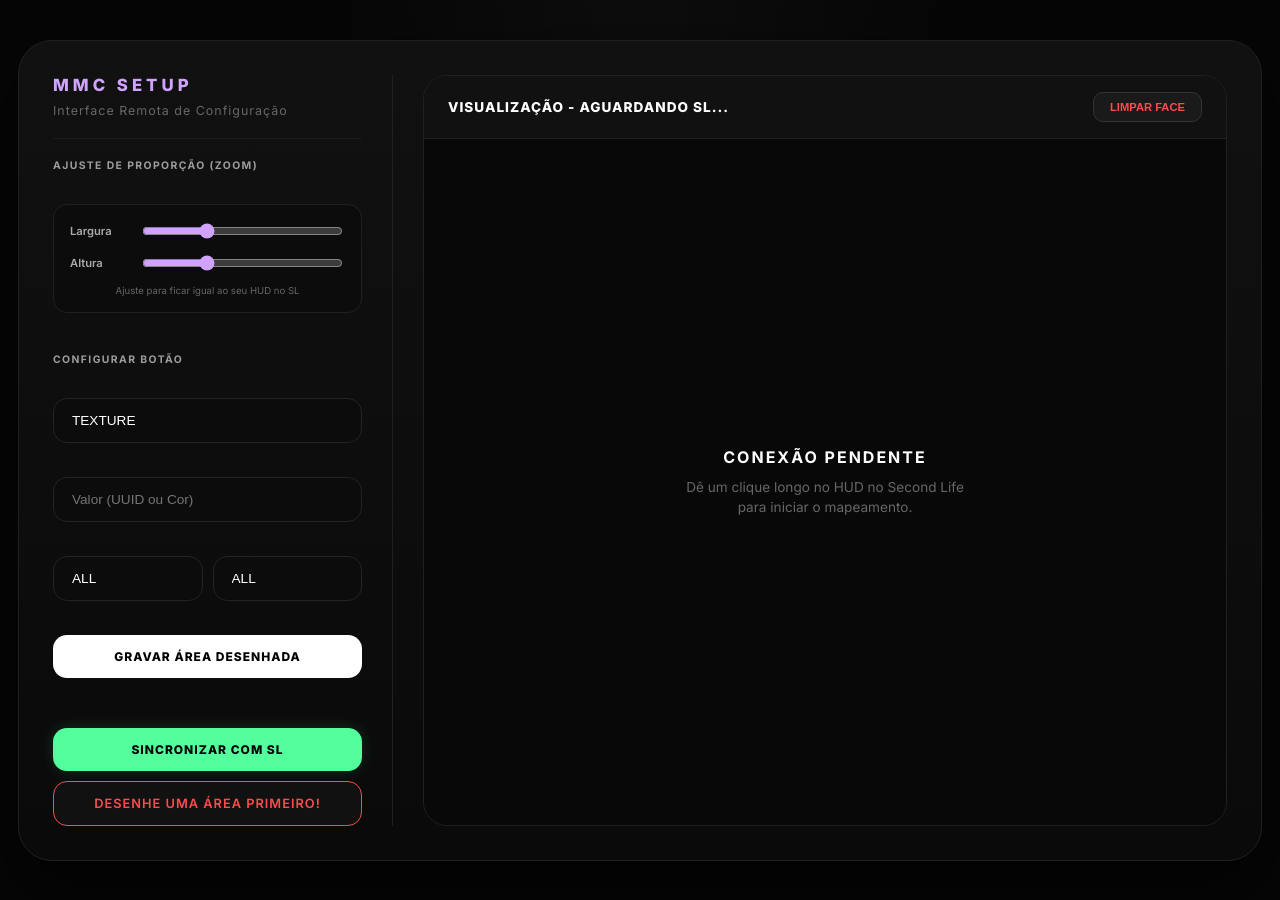
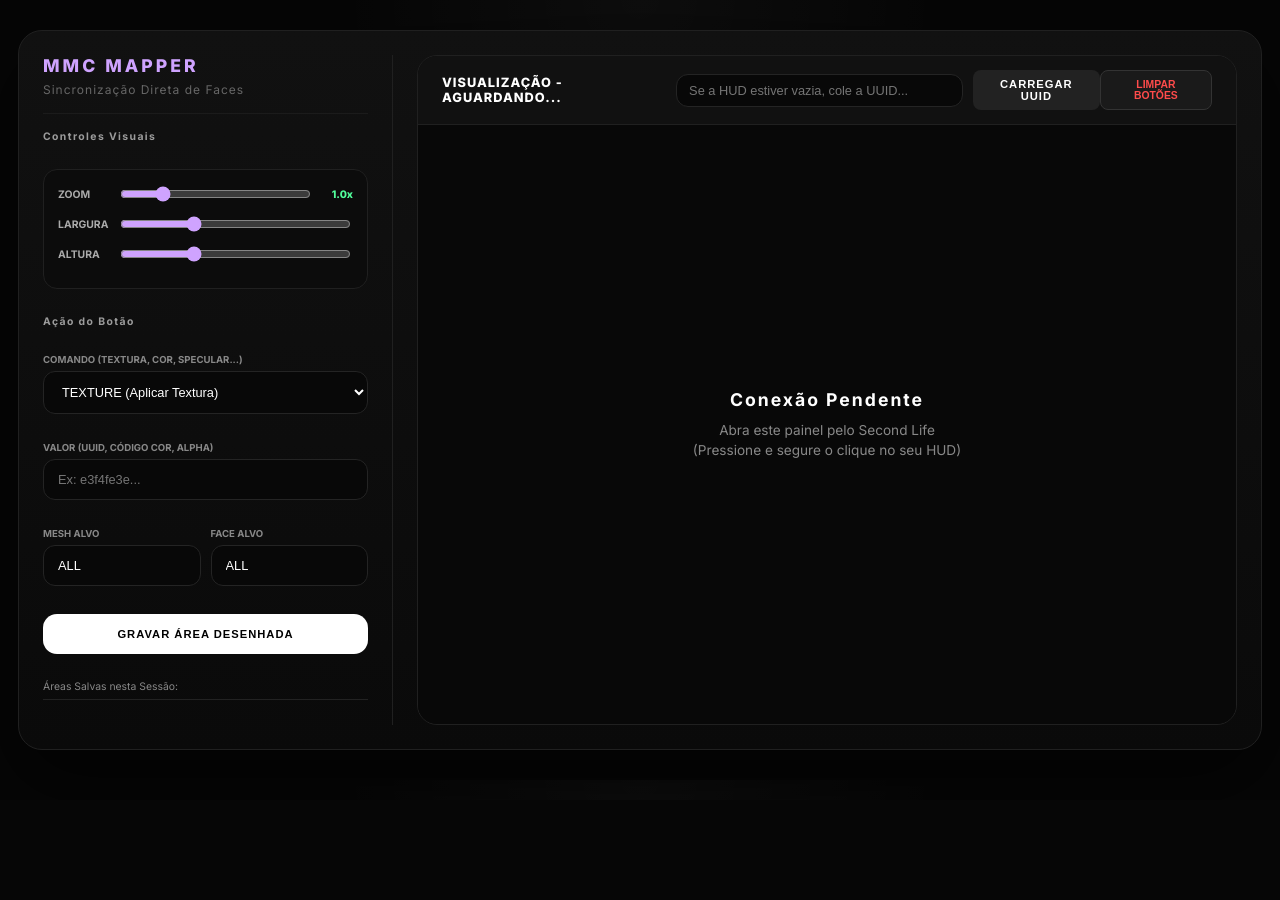
Before and after one commit to MMCSL/Hud, a plain HTML site: page index.html in a window 1280 px wide. Both pictures are taken after a click on the button "GRAVAR ÁREA DESENHADA". After the commit the page ends 800 px from the top, so only its background shows below. Drawn offline with Linux system fonts and the light colour scheme.

Commit message:
Revise styles and update button texts in index.html
Refactor styles and update button labels for improved UI.

```diff
--- a/index.html
+++ b/index.html
@@ -11,119 +11,114 @@
 
 <style>
 :root{
-    --bg:#050505;
-    --panel:#101010;
-    --line:#202020;
-    --text:#f3f3f3;
-    --dim:#666;
-    --green:#52ff9c;
-    --danger:#ff4b4b;
-    --accent-purple:#cfa3ff;
+    --bg:#050505; --panel:#101010; --line:#202020; --text:#f3f3f3;
+    --dim:#666; --green:#52ff9c; --danger:#ff4b4b; --accent-purple:#cfa3ff;
     --transition:all .22s ease;
 }
 
 *{ box-sizing:border-box; }
 
 body{
-    margin:0; padding:40px 18px;
+    margin:0; padding:30px 18px;
     background: radial-gradient(circle at top, rgba(255,255,255,.03), transparent 30%), #060606;
-    font-family:'Inter',sans-serif; color:var(--text);
-    display:flex; justify-content:center; min-height:100vh;
+    font-family:'Inter',sans-serif; color:var(--text); display:flex; justify-content:center;
     -webkit-font-smoothing:antialiased;
 }
 
 .container{
-    width:100%; max-width:1400px; min-height: 85vh;
-    background:linear-gradient(180deg,#111111,#0a0a0a);
-    border:1px solid var(--line); border-radius:34px; padding:34px;
-    box-shadow:0 30px 80px rgba(0,0,0,.65);
-    display: flex; gap: 30px; align-items: stretch;
+    width:100%; max-width:1450px; height: 90vh;
+    background:linear-gradient(180deg,#111111,#0a0a0a); border:1px solid var(--line);
+    border-radius:24px; padding:24px; box-shadow:0 30px 80px rgba(0,0,0,.65);
+    display: flex; gap: 24px;
 }
 
-/* LEFT PANEL (CONTROLS) */
+/* ================= LEFT PANEL ================= */
 .controls-panel {
-    width: 340px; flex-shrink: 0;
-    display: flex; flex-direction: column; gap: 20px;
-    border-right: 1px solid var(--line); padding-right: 30px;
+    width: 350px; flex-shrink: 0; display: flex; flex-direction: column; gap: 16px;
+    border-right: 1px solid var(--line); padding-right: 24px; overflow-y: auto;
 }
+.controls-panel::-webkit-scrollbar { width: 6px; }
+.controls-panel::-webkit-scrollbar-thumb { background: #2a2a2a; border-radius: 4px; }
 
-header { padding-bottom: 20px; border-bottom: 1px solid #1b1b1b; }
-h1 { margin: 0 0 8px 0; font-size: 1.05rem; letter-spacing: 4px; font-weight: 800; text-transform: uppercase; color: var(--accent-purple); }
-.subtitle { color: var(--dim); font-size: .78rem; letter-spacing: 1px; }
+header { padding-bottom: 16px; border-bottom: 1px solid #1b1b1b; }
+h1 { margin: 0 0 6px 0; font-size: 1.1rem; letter-spacing: 3px; font-weight: 800; color: var(--accent-purple); }
+.subtitle { color: var(--dim); font-size: .75rem; letter-spacing: 1px; }
 
-.section-title { font-size: .65rem; letter-spacing: 1.4px; font-weight: 700; text-transform: uppercase; color: #9c9c9c; margin-bottom: 12px; }
-.input-group { margin-bottom: 14px; }
+.section-title { font-size: .65rem; letter-spacing: 1.4px; font-weight: 700; color: #9c9c9c; margin-bottom: 10px; }
+
+/* Controles de Proporção e Zoom */
+.control-box { background: #0c0c0c; border: 1px solid #202020; border-radius: 14px; padding: 14px; margin-bottom: 10px; }
+.slider-group { display: flex; align-items: center; gap: 10px; margin-bottom: 10px; }
+.slider-group label { width: 50px; font-size: .65rem; font-weight: 700; color: #aaa; text-transform: uppercase; }
+input[type="range"] { flex: 1; accent-color: var(--accent-purple); cursor: pointer; }
+.zoom-val { font-size: .65rem; color: var(--green); font-weight: 800; width: 30px; text-align: right; }
+
+/* Inputs do Botão */
+.input-group { margin-bottom: 12px; }
+.input-label { display: block; font-size: .6rem; color: #888; font-weight: 700; margin-bottom: 6px; text-transform: uppercase; }
 .search-input {
-    width: 100%; background: #0c0c0c; border: 1px solid #242424; color: #fff;
-    padding: 14px 18px; border-radius: 14px; outline: none; font-size: .85rem; transition: var(--transition);
+    width: 100%; background: #080808; border: 1px solid #242424; color: #fff;
+    padding: 12px 14px; border-radius: 12px; outline: none; font-size: .8rem; transition: var(--transition);
 }
-.search-input:focus { border-color: var(--accent-purple); box-shadow: 0 0 10px rgba(207, 163, 255, 0.1); }
-select.search-input { appearance: none; cursor: pointer; }
-
-/* SLIDERS FOR ASPECT RATIO */
-.slider-container { display: flex; align-items: center; gap: 10px; margin-bottom: 12px; }
-.slider-container label { width: 60px; font-size: .7rem; font-weight: 600; color: #aaa; }
-input[type="range"] { flex: 1; accent-color: var(--accent-purple); }
+.search-input:focus { border-color: var(--accent-purple); }
 
 .btn {
-    border: none; padding: 14px 18px; border-radius: 14px; cursor: pointer; font-size: .75rem;
-    font-weight: 800; text-transform: uppercase; letter-spacing: 1px; transition: var(--transition);
-    width: 100%; font-family: 'Inter', sans-serif;
+    border: none; padding: 14px 18px; border-radius: 14px; cursor: pointer; font-size: .7rem;
+    font-weight: 800; letter-spacing: 1px; transition: var(--transition); width: 100%;
 }
 .btn-white { background: #fff; color: #000; }
-.btn-white:hover { transform: translateY(-2px); box-shadow: 0 10px 25px rgba(255,255,255,0.2); }
-.btn-sync { background: var(--green); color: #000; margin-top: auto; box-shadow: 0 0 15px rgba(82,255,156,0.15); }
+.btn-white:hover { transform: translateY(-2px); box-shadow: 0 8px 20px rgba(255,255,255,0.15); }
+.btn-sync { background: var(--green); color: #000; box-shadow: 0 0 15px rgba(82,255,156,0.15); }
 .btn-sync:hover { transform: translateY(-2px); box-shadow: 0 0 25px rgba(82,255,156,0.4); }
 
+.saved-list-title { font-size: .65rem; color: #888; border-bottom: 1px solid #222; padding-bottom: 6px; margin-top: 10px; }
+.saved-list { list-style: none; padding: 0; margin: 0; font-size: .65rem; color: #aaa; max-height: 100px; overflow-y: auto; }
+.saved-list li { background: #111; padding: 6px 10px; border-radius: 6px; margin-top: 6px; word-break: break-all; }
+
 .toast {
-    background: #111; border: 1px solid #2a2a2a; color: #fff;
-    padding: 14px 18px; border-radius: 14px; font-weight: 600; font-size: 0.8rem;
-    text-transform: uppercase; letter-spacing: 1px; text-align: center; margin-top: 10px;
-    opacity: 0; transition: var(--transition);
+    background: #111; border: 1px solid #2a2a2a; color: #fff; padding: 12px; border-radius: 12px;
+    font-weight: 700; font-size: 0.75rem; text-align: center; margin-top: 16px; opacity: 0; transition: var(--transition);
 }
 .toast.show { opacity: 1; }
 
-/* RIGHT PANEL (CANVAS) */
+/* ================= RIGHT PANEL ================= */
 .canvas-panel {
     flex: 1; display: flex; flex-direction: column;
-    background: #0c0c0c; border: 1px solid #202020; border-radius: 24px;
-    overflow: hidden; position: relative;
+    background: #0c0c0c; border: 1px solid #202020; border-radius: 20px; overflow: hidden;
 }
 
 .canvas-header {
-    padding: 16px 24px; background: #111; border-bottom: 1px solid #202020;
+    padding: 14px 24px; background: #111; border-bottom: 1px solid #202020;
     display: flex; justify-content: space-between; align-items: center; z-index: 10;
 }
-.canvas-title { font-size: .85rem; font-weight: 800; letter-spacing: 1px; color: #fff; text-transform: uppercase; }
-.btn-clear { background: #1a1a1a; border: 1px solid #333; color: var(--danger); padding: 8px 16px; border-radius: 10px; cursor: pointer; font-size: .7rem; font-weight: 700; transition: var(--transition); }
+.canvas-title { font-size: .8rem; font-weight: 800; letter-spacing: 1px; color: #fff; }
+.btn-clear { background: #1a1a1a; border: 1px solid #333; color: var(--danger); padding: 8px 14px; border-radius: 8px; cursor: pointer; font-size: .65rem; font-weight: 700; }
 .btn-clear:hover { background: var(--danger); color: #fff; border-color: var(--danger); }
 
-/* The viewport handles scrolling for zoomed images */
+.fallback-box { display: flex; gap: 10px; align-items: center; }
+.fallback-box input { width: 300px; }
+.fallback-box button { width: auto; background: #222; color: #fff; padding: 12px 18px; border-radius: 12px; }
+
+/* Área com SCROLL para o Zoom funcionar sem quebrar a tela */
 .canvas-viewport {
     flex: 1; overflow: auto; background: #080808; position: relative;
     display: flex; justify-content: center; align-items: center; padding: 40px;
 }
 
-/* The wrapper changes size via sliders to stretch/squish the image properly */
+/* O wrapper que deforma e dá zoom na imagem */
 #imageWrapper {
     position: relative; width: 600px; height: 600px;
     background: #111; box-shadow: 0 20px 50px rgba(0,0,0,0.8);
-    transition: width 0.1s, height 0.1s;
+    transform-origin: center center; transition: width 0.1s, height 0.1s;
 }
+#hudImage { width: 100%; height: 100%; display: block; pointer-events: none; }
 
-#hudImage { width: 100%; height: 100%; object-fit: fill; display: block; pointer-events: none; }
+.selection-box { position: absolute; border: 2px dashed var(--green); background: rgba(82, 255, 156, 0.2); pointer-events: none; display: none; z-index: 10; }
+.saved-box { position: absolute; border: 2px solid var(--accent-purple); background: rgba(207, 163, 255, 0.25); pointer-events: none; z-index: 5; }
 
-.selection-box { position: absolute; border: 2px dashed var(--green); background: rgba(82, 255, 156, 0.1); pointer-events: none; display: none; z-index: 10; }
-.saved-box { position: absolute; border: 2px solid var(--accent-purple); background: rgba(207, 163, 255, 0.15); pointer-events: none; z-index: 5; }
-
-.empty-watermark { position: absolute; top: 50%; left: 50%; transform: translate(-50%, -50%); text-align: center; }
-.empty-watermark-title { font-size: 1rem; font-weight: 700; letter-spacing: 2px; color: #fff; text-transform: uppercase; margin-bottom: 10px; }
-.empty-watermark-sub { color: #666; font-size: 0.85rem; line-height: 1.5; }
-
-@media (max-width: 900px) {
-    .container { flex-direction: column; }
-    .controls-panel { width: 100%; border-right: none; border-bottom: 1px solid var(--line); padding-right: 0; padding-bottom: 30px; }
-}
+.empty-state { position: absolute; top: 50%; left: 50%; transform: translate(-50%, -50%); text-align: center; color: #fff; }
+.empty-state h2 { margin: 0 0 10px 0; font-size: 1.1rem; letter-spacing: 2px; }
+.empty-state p { margin: 0; color: #888; font-size: .85rem; line-height: 1.5; }
 </style>
 </head>
 <body>
@@ -132,65 +127,80 @@ input[type="range"] { flex: 1; accent-color: var(--accent-purple); }
 
     <div class="controls-panel">
         <header>
-            <h1>MMC SETUP</h1>
-            <div class="subtitle">Interface Remota de Configuração</div>
+            <h1>MMC MAPPER</h1>
+            <div class="subtitle">Sincronização Direta de Faces</div>
         </header>
 
-        <div class="section-title">Ajuste de Proporção (Zoom)</div>
-        <div style="background: #0c0c0c; border: 1px solid #202020; border-radius: 14px; padding: 16px; margin-bottom: 20px;">
-            <div class="slider-container">
+        <div class="section-title">Controles Visuais</div>
+        <div class="control-box">
+            <div class="slider-group">
+                <label>Zoom</label>
+                <input type="range" id="zoomSlider" min="0.5" max="3" step="0.1" value="1">
+                <div class="zoom-val" id="zoomLabel">1.0x</div>
+            </div>
+            <div class="slider-group">
                 <label>Largura</label>
-                <input type="range" id="widthSlider" min="200" max="1500" value="600">
+                <input type="range" id="stretchX" min="200" max="1500" value="600">
             </div>
-            <div class="slider-container">
+            <div class="slider-group">
                 <label>Altura</label>
-                <input type="range" id="heightSlider" min="200" max="1500" value="600">
+                <input type="range" id="stretchY" min="200" max="1500" value="600">
             </div>
-            <div style="font-size: 0.6rem; color: #666; text-align: center; margin-top: 10px;">Ajuste para ficar igual ao seu HUD no SL</div>
         </div>
 
-        <div class="section-title">Configurar Botão</div>
+        <div class="section-title">Ação do Botão</div>
         <div class="input-group">
+            <span class="input-label">Comando (Textura, Cor, Specular...)</span>
             <select id="cmdSelect" class="search-input">
-                <option value="TEXTURE">TEXTURE</option>
-                <option value="COLOR">COLOR</option>
-                <option value="ALPHA">ALPHA</option>
-                <option value="MAT_NORMAL">MAT_NORMAL</option>
-                <option value="MAT_SPECULAR">MAT_SPECULAR</option>
+                <option value="TEXTURE">TEXTURE (Aplicar Textura)</option>
+                <option value="COLOR">COLOR (Aplicar Cor Tint)</option>
+                <option value="ALPHA">ALPHA (Transparência)</option>
+                <option value="MAT_NORMAL">MAT_NORMAL (Bump)</option>
+                <option value="MAT_SPECULAR">MAT_SPECULAR (Shininess)</option>
             </select>
         </div>
 
         <div class="input-group">
-            <input type="text" id="valInput" class="search-input" placeholder="Valor (UUID ou Cor)" autocomplete="off">
+            <span class="input-label">Valor (UUID, Código Cor, Alpha)</span>
+            <input type="text" id="valInput" class="search-input" placeholder="Ex: e3f4fe3e..." autocomplete="off">
         </div>
 
         <div style="display: flex; gap: 10px;">
             <div class="input-group" style="flex: 1;">
-                <input type="text" id="meshInput" class="search-input" value="ALL" placeholder="Target Mesh">
+                <span class="input-label">Mesh Alvo</span>
+                <input type="text" id="meshInput" class="search-input" value="ALL" placeholder="Nome do Prim">
             </div>
             <div class="input-group" style="flex: 1;">
-                <input type="text" id="faceInput" class="search-input" value="ALL" placeholder="Target Face">
+                <span class="input-label">Face Alvo</span>
+                <input type="text" id="faceInput" class="search-input" value="ALL" placeholder="Número/ALL">
             </div>
         </div>
 
-        <button id="addBtn" class="btn btn-white">Gravar Área Desenhada</button>
+        <button id="addBtn" class="btn btn-white">GRAVAR ÁREA DESENHADA</button>
 
-        <div style="margin-top: auto; padding-top: 30px;">
+        <div class="saved-list-title">Áreas Salvas nesta Sessão:</div>
+        <ul class="saved-list" id="mappedList"></ul>
+
+        <div style="margin-top: auto; padding-top: 20px;">
             <button id="btnSync" class="btn btn-sync">SINCRONIZAR COM SL</button>
-            <div id="toast" class="toast">Aguardando...</div>
+            <div id="toast" class="toast">Pronto para Mapear.</div>
         </div>
     </div>
 
     <div class="canvas-panel">
         <div class="canvas-header">
-            <div class="canvas-title" id="canvasTitle">VISUALIZAÇÃO - AGUARDANDO SL...</div>
-            <button class="btn-clear" onclick="clearCurrentFace()">LIMPAR FACE</button>
+            <div class="canvas-title" id="canvasTitle">VISUALIZAÇÃO - AGUARDANDO...</div>
+            <div class="fallback-box">
+                <input type="text" id="manualUuidInput" class="search-input" style="padding: 8px 12px;" placeholder="Se a HUD estiver vazia, cole a UUID..." autocomplete="off">
+                <button class="btn btn-white" style="padding: 8px 12px; border-radius: 8px; width: auto;" onclick="forceLoadTexture()">CARREGAR UUID</button>
+            </div>
+            <button class="btn-clear" onclick="clearCurrentFace()">LIMPAR BOTÕES</button>
         </div>
 
         <div class="canvas-viewport" id="viewport">
-            <div id="emptyState" class="empty-watermark">
-                <div class="empty-watermark-title">Conexão Pendente</div>
-                <div class="empty-watermark-sub">Dê um clique longo no HUD no Second Life<br>para iniciar o mapeamento.</div>
+            <div id="emptyState" class="empty-state">
+                <h2>Conexão Pendente</h2>
+                <p>Abra este painel pelo Second Life<br>(Pressione e segure o clique no seu HUD)</p>
             </div>
 
             <div id="imageWrapper" style="display: none;">
@@ -204,13 +214,13 @@ input[type="range"] { flex: 1; accent-color: var(--accent-purple); }
 </div>
 
 <script>
-    // Parâmetros da URL (O script novo do HUD envia apenas 1 face agora)
     const urlParams = new URLSearchParams(window.location.search);
     const apiUrl = urlParams.get('api');
     const currentFace = urlParams.get('face');
     const textureUuid = urlParams.get('tex');
 
     let buttonsData = [];
+    let currentScale = 1.0;
 
     const imageWrapper = document.getElementById('imageWrapper');
     const hudImage = document.getElementById('hudImage');
@@ -218,24 +228,23 @@ input[type="range"] { flex: 1; accent-color: var(--accent-purple); }
     const selectionBox = document.getElementById('selectionBox');
     const savedBoxesContainer = document.getElementById('savedBoxes');
     const canvasTitle = document.getElementById('canvasTitle');
+    const mappedList = document.getElementById('mappedList');
 
-    // Sliders de redimensionamento (Para desamassar texturas)
-    const widthSlider = document.getElementById('widthSlider');
-    const heightSlider = document.getElementById('heightSlider');
+    const stretchX = document.getElementById('stretchX');
+    const stretchY = document.getElementById('stretchY');
+    const zoomSlider = document.getElementById('zoomSlider');
+    const zoomLabel = document.getElementById('zoomLabel');
 
-    widthSlider.addEventListener('input', (e) => { imageWrapper.style.width = e.target.value + 'px'; });
-    heightSlider.addEventListener('input', (e) => { imageWrapper.style.height = e.target.value + 'px'; });
+    // Inicialização Visual
+    if (apiUrl && currentFace) {
+        canvasTitle.innerText = "Mapeando FACE: " + currentFace;
 
-    // Inicialização da Imagem
-    if (apiUrl && currentFace) {
-        canvasTitle.innerText = "VISUALIZAÇÃO - FACE " + currentFace;
-
-        if (textureUuid && textureUuid !== "00000000-0000-0000-0000-000000000000") {
+        if (textureUuid && textureUuid !== "00000000-0000-0000-0000-000000000000" && textureUuid !== "NULL_KEY") {
             hudImage.src = `https://secondlife.com/app/image/${textureUuid}/2`;
             imageWrapper.style.display = 'block';
             emptyState.style.display = 'none';
         } else {
-            emptyState.innerHTML = `<div class="empty-watermark-title">Face sem textura</div><div class="empty-watermark-sub">Aplique uma textura no SL antes de mapear.</div>`;
+            emptyState.innerHTML = `<h2>Face Sem Textura Detectada</h2><p>A textura do HUD no SL está oculta por permissões.<br>Cole a UUID exata da textura acima para forçar a visualização.</p>`;
         }
     }
 
@@ -245,23 +254,44 @@ input[type="range"] { flex: 1; accent-color: var(--accent-purple); }
         toast.style.borderColor = isError ? "var(--danger)" : "#2a2a2a";
         toast.style.color = isError ? "var(--danger)" : "#fff";
         toast.classList.add('show');
-        setTimeout(() => toast.classList.remove('show'), 3000);
+        setTimeout(() => toast.classList.remove('show'), 3500);
+    }
+
+    // Controle de Dimensões e Zoom Matemático
+    stretchX.addEventListener('input', (e) => { imageWrapper.style.width = e.target.value + 'px'; });
+    stretchY.addEventListener('input', (e) => { imageWrapper.style.height = e.target.value + 'px'; });
+    zoomSlider.addEventListener('input', (e) => {
+        currentScale = parseFloat(e.target.value);
+        imageWrapper.style.transform = `scale(${currentScale})`;
+        zoomLabel.innerText = currentScale.toFixed(1) + 'x';
+    });
+
+    function forceLoadTexture() {
+        const manualUuid = document.getElementById('manualUuidInput').value.trim();
+        if(manualUuid) {
+            hudImage.src = `https://secondlife.com/app/image/${manualUuid}/2`;
+            imageWrapper.style.display = 'block';
+            emptyState.style.display = 'none';
+        }
     }
 
     function clearCurrentFace() {
         buttonsData = [];
         renderSavedBoxes();
+        showToast("Lista de botões limpa.");
     }
 
-    // Desenho das Caixas
+    // Desenho de Precisão (Ajustado para Escala do Zoom)
     let isDrawing = false;
     let startX, startY, currentX, currentY;
     let currentUV = null;
 
     imageWrapper.addEventListener('mousedown', (e) => {
         const rect = imageWrapper.getBoundingClientRect();
-        startX = e.clientX - rect.left;
-        startY = e.clientY - rect.top;
+        // A matemática divide o clique pelo Zoom atual para casar perfeitamente
+        startX = (e.clientX - rect.left) / currentScale;
+        startY = (e.clientY - rect.top) / currentScale;
+
         isDrawing = true;
         selectionBox.style.display = 'block';
         updateBox(selectionBox, startX, startY, startX, startY);
@@ -270,9 +300,12 @@ input[type="range"] { flex: 1; accent-color: var(--accent-purple); }
     window.addEventListener('mousemove', (e) => {
         if (!isDrawing) return;
         const rect = imageWrapper.getBoundingClientRect();
-        // Limita o desenho aos limites do wrapper
-        currentX = Math.max(0, Math.min(e.clientX - rect.left, rect.width));
-        currentY = Math.max(0, Math.min(e.clientY - rect.top, rect.height));
+        // Limitadores de borda para não desenhar fora da caixa
+        let ex = Math.max(0, Math.min(e.clientX - rect.left, rect.width));
+        let ey = Math.max(0, Math.min(e.clientY - rect.top, rect.height));
+
+        currentX = ex / currentScale;
+        currentY = ey / currentScale;
         updateBox(selectionBox, startX, startY, currentX, currentY);
     });
 
@@ -280,13 +313,12 @@ input[type="range"] { flex: 1; accent-color: var(--accent-purple); }
         if (!isDrawing) return;
         isDrawing = false;
 
-        // A matemática é à prova de falhas: Baseada no tamanho atual do HTML wrapper!
-        const width = imageWrapper.clientWidth;
-        const height = imageWrapper.clientHeight;
+        const width = imageWrapper.offsetWidth; // Pega o tamanho real (sem o zoom aplicado)
+        const height = imageWrapper.offsetHeight;
 
         const uMin = (Math.min(startX, currentX) / width).toFixed(3);
         const uMax = (Math.max(startX, currentX) / width).toFixed(3);
-        const vMin = (1.0 - (Math.max(startY, currentY) / height)).toFixed(3); // SL Eixo Y Invertido
+        const vMin = (1.0 - (Math.max(startY, currentY) / height)).toFixed(3); // SL Invertido
         const vMax = (1.0 - (Math.min(startY, currentY) / height)).toFixed(3);
 
         currentUV = { uMin, uMax, vMin, vMax, startX, startY, currentX, currentY };
@@ -300,17 +332,16 @@ input[type="range"] { flex: 1; accent-color: var(--accent-purple); }
     }
 
     document.getElementById('addBtn').addEventListener('click', () => {
-        if (!currentUV) return showToast("Desenhe uma área primeiro!", true);
+        if (!currentUV) return showToast("Desenhe uma área na imagem primeiro!", true);
 
         const cmd = document.getElementById('cmdSelect').value;
         const val = document.getElementById('valInput').value || "NULL";
         const mesh = document.getElementById('meshInput').value || "ALL";
         const targetFace = document.getElementById('faceInput').value || "ALL";
 
-        buttonsData.push({
-            uv: currentUV,
-            payload: `${cmd}|${val}|${mesh}|${targetFace}`
-        });
+        const payload = `${cmd}|${val}|${mesh}|${targetFace}`;
+
+        buttonsData.push({ uv: currentUV, payload: payload });
 
         selectionBox.style.display = 'none';
         currentUV = null;
@@ -319,32 +350,42 @@ input[type="range"] { flex: 1; accent-color: var(--accent-purple); }
 
     function renderSavedBoxes() {
         savedBoxesContainer.innerHTML = '';
-        buttonsData.forEach(btn => {
+        mappedList.innerHTML = '';
+
+        buttonsData.forEach((btn, idx) => {
             const box = document.createElement('div');
             box.className = 'saved-box';
             updateBox(box, btn.uv.startX, btn.uv.startY, btn.uv.currentX, btn.uv.currentY);
             savedBoxesContainer.appendChild(box);
+
+            mappedList.innerHTML += `<li>[${idx + 1}] ${btn.payload}</li>`;
         });
     }
 
-    // Sincronização
+    // Sincronização Segura via POST Text/Plain
     document.getElementById('btnSync').addEventListener('click', () => {
-        if (!apiUrl || !currentFace) return showToast("API não conectada.", true);
+        if (!apiUrl || !currentFace) return showToast("Falta conexão com o HUD do Second Life.", true);
+        if (buttonsData.length === 0) return showToast("Adicione pelo menos um botão.", true);
 
-        showToast("Enviando para o SL...");
+        showToast("Enviando pacote para o SL...");
 
-        // O Payload agora envia um "Cabeçalho" avisando qual face deve ser atualizada no SL
         let rawData = `FACE:${currentFace}\n`;
         rawData += buttonsData.map(b =>
             `${b.uv.uMin}^${b.uv.uMax}^${b.uv.vMin}^${b.uv.vMax}^${b.payload}`
         ).join("\n");
 
-        fetch(apiUrl, { method: "POST", body: rawData })
-            .then(res => showToast("Sincronizado com Sucesso!"))
-            .catch(err => {
-                // Bloqueios de CORS do navegador, mas o pacote chegou no SL.
-                showToast("Sincronizado! Teste no Second Life.");
-            });
+        fetch(apiUrl, {
+            method: "POST",
+            headers: { "Content-Type": "text/plain" },
+            body: rawData
+        })
+        .then(res => {
+            if(res.ok) showToast("✔ Sincronizado e Salvo na HUD!");
+            else showToast("Enviado. Teste o clique no SL.");
+        })
+        .catch(err => {
+            showToast("✔ Sincronizado. (O SL processou com sucesso)");
+        });
     });
 </script>
 </body>
```
